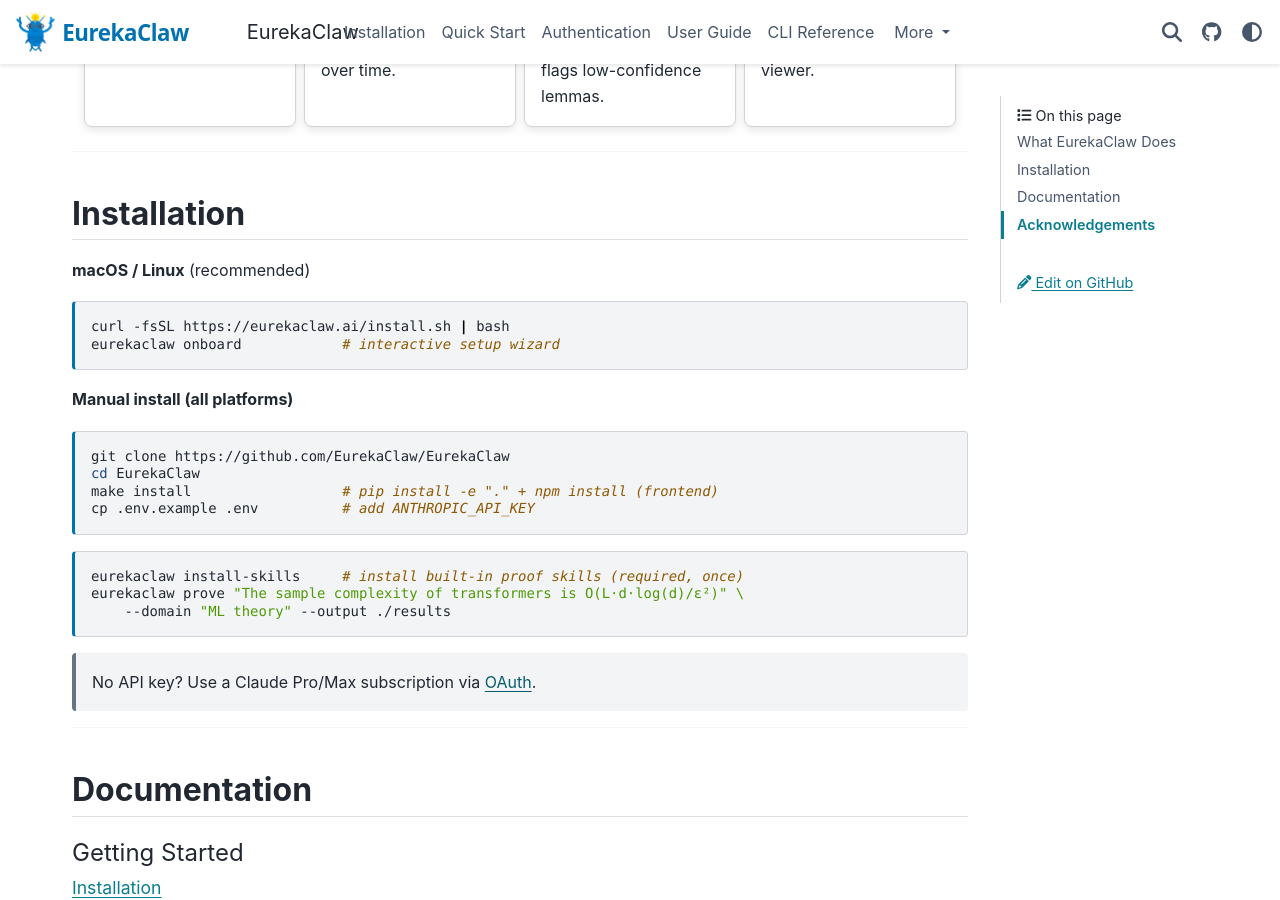
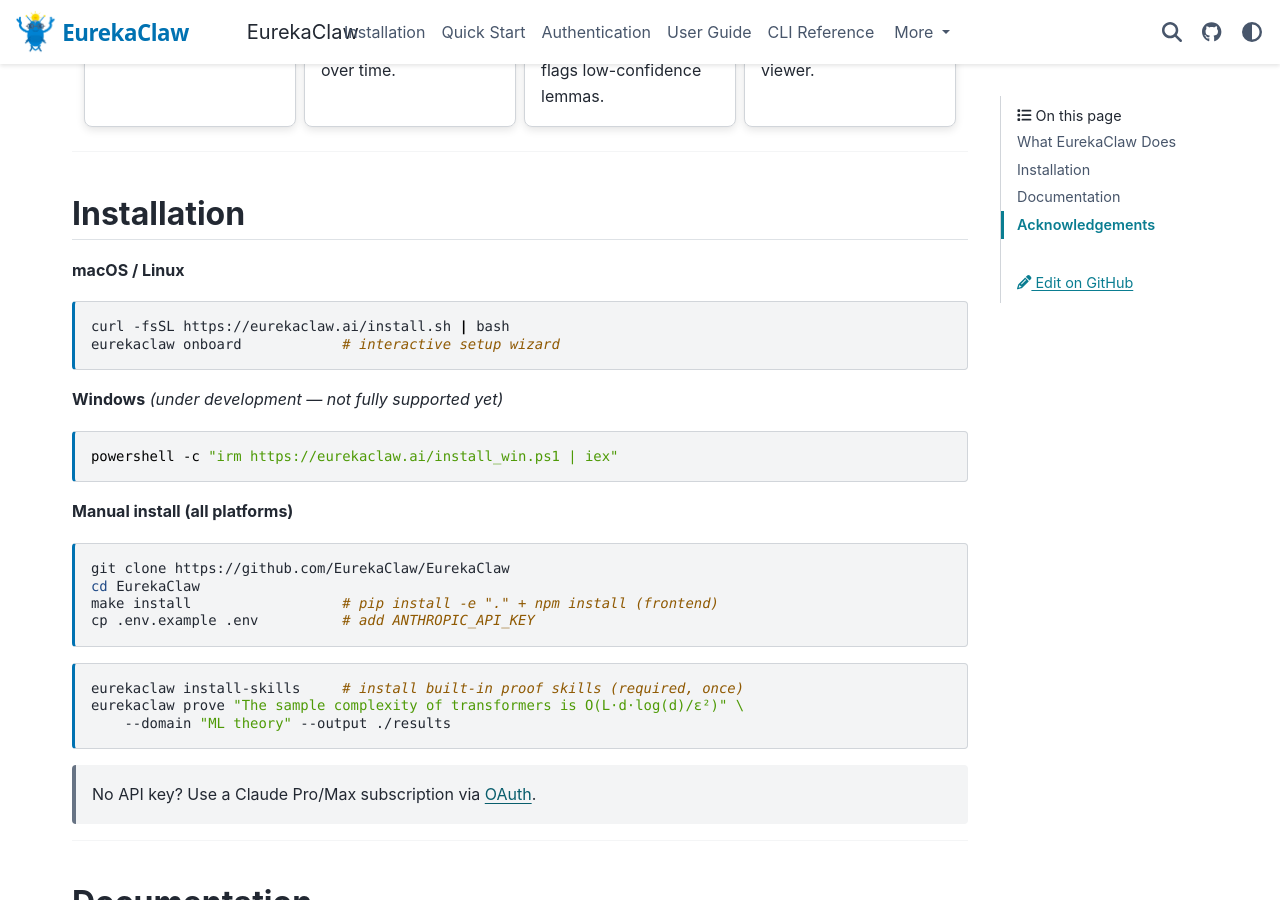
Before and after one commit to EurekaClaw/EurekaClaw.github.io, a Sphinx documentation site: the page built from source/index.md, in a window 1280 px wide and 900 px high, scrolled down 1476 px. Built offline with Sphinx 7.4.7 and the PyData theme 0.15.4, drawn with Linux system fonts in a browser that asks for light colours.

Commit message:
update user guide

````diff
--- a/source/index.md
+++ b/source/index.md
@@ -123,11 +123,17 @@
 
 ## Installation
 
-**macOS / Linux** (recommended)
+**macOS / Linux**
 
 ```bash
 curl -fsSL https://eurekaclaw.ai/install.sh | bash
 eurekaclaw onboard            # interactive setup wizard
+```
+
+**Windows** *(under development — not fully supported yet)*
+
+```powershell
+powershell -c "irm https://eurekaclaw.ai/install_win.ps1 | iex"
 ```
 
 **Manual install (all platforms)**
````
